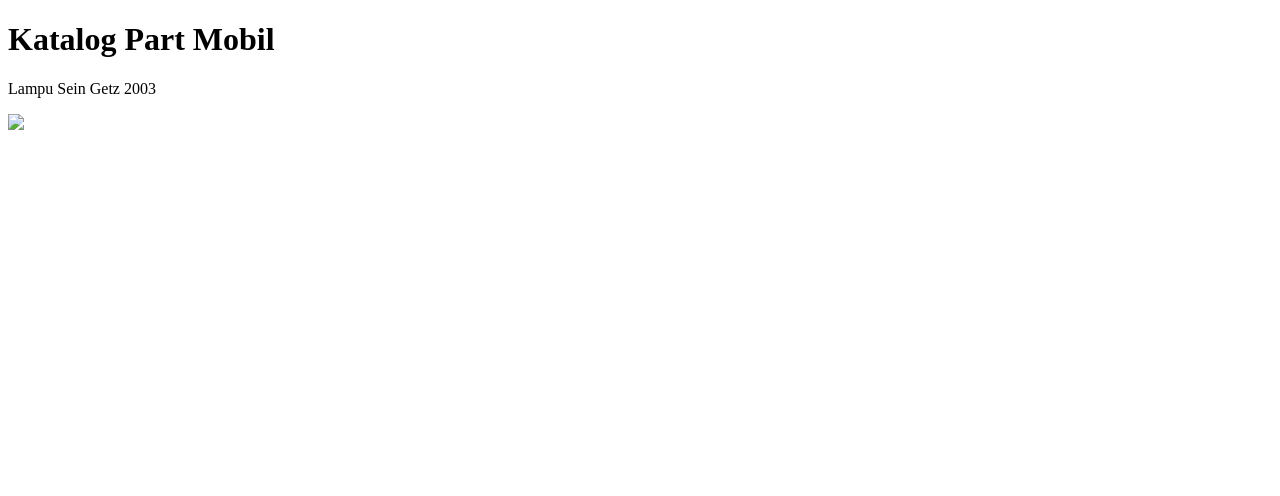
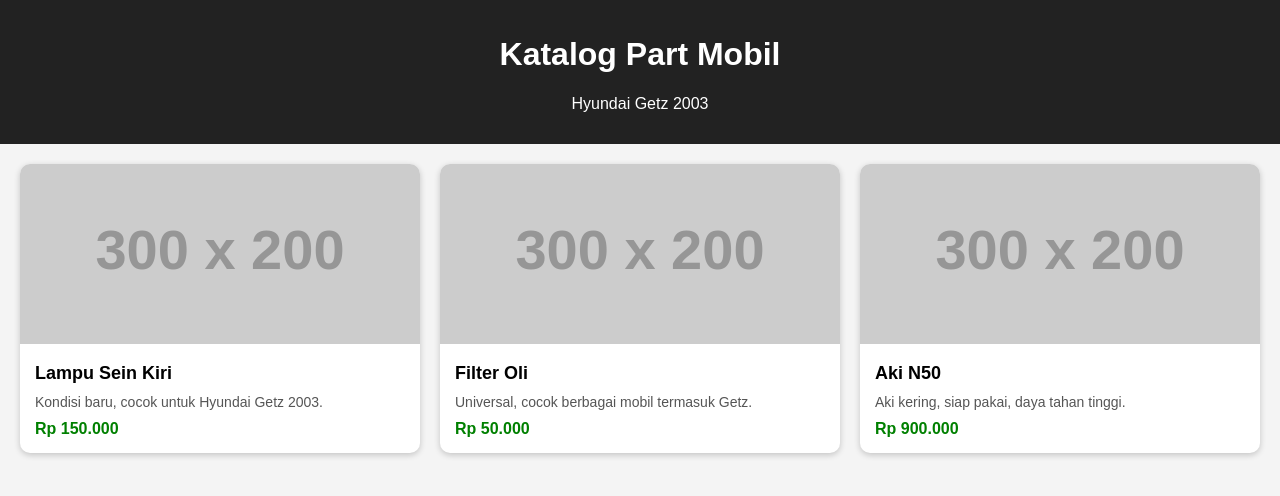
Before and after one commit to firdausz27/getz-part, a plain HTML site: page index.html in a window 1280 px wide. Drawn offline with Linux system fonts and the light colour scheme; placeholder pictures from the web are drawn by us.

Commit message:
Enhance index.html for car parts catalog
Added styling and structured the HTML for a car parts catalog.

```diff
--- a/index.html
+++ b/index.html
@@ -1,11 +1,92 @@
 <!DOCTYPE html>
-<html>
+<html lang="id">
 <head>
-  <title>Katalog Part</title>
+    <meta charset="UTF-8">
+    <title>Katalog Part Mobil</title>
+    <style>
+        body {
+            font-family: Arial, sans-serif;
+            background: #f4f4f4;
+            margin: 0;
+        }
+        header {
+            background: #222;
+            color: #fff;
+            padding: 15px;
+            text-align: center;
+        }
+        .container {
+            padding: 20px;
+            display: grid;
+            grid-template-columns: repeat(auto-fit, minmax(250px, 1fr));
+            gap: 20px;
+        }
+        .card {
+            background: #fff;
+            border-radius: 10px;
+            box-shadow: 0 2px 6px rgba(0,0,0,0.2);
+            overflow: hidden;
+        }
+        .card img {
+            width: 100%;
+            height: 180px;
+            object-fit: cover;
+        }
+        .card-body {
+            padding: 15px;
+        }
+        .card-title {
+            font-size: 18px;
+            font-weight: bold;
+        }
+        .card-desc {
+            font-size: 14px;
+            color: #555;
+            margin: 10px 0;
+        }
+        .price {
+            color: green;
+            font-weight: bold;
+        }
+    </style>
 </head>
 <body>
-  <h1>Katalog Part Mobil</h1>
-  <p>Lampu Sein Getz 2003</p>
-  <img src="link_gambar.jpg" width="200">
+
+<header>
+    <h1>Katalog Part Mobil</h1>
+    <p>Hyundai Getz 2003</p>
+</header>
+
+<div class="container">
+
+    <div class="card">
+        <img src="https://via.placeholder.com/300x200" alt="Lampu Sein">
+        <div class="card-body">
+            <div class="card-title">Lampu Sein Kiri</div>
+            <div class="card-desc">Kondisi baru, cocok untuk Hyundai Getz 2003.</div>
+            <div class="price">Rp 150.000</div>
+        </div>
+    </div>
+
+    <div class="card">
+        <img src="https://via.placeholder.com/300x200" alt="Filter Oli">
+        <div class="card-body">
+            <div class="card-title">Filter Oli</div>
+            <div class="card-desc">Universal, cocok berbagai mobil termasuk Getz.</div>
+            <div class="price">Rp 50.000</div>
+        </div>
+    </div>
+
+    <div class="card">
+        <img src="https://via.placeholder.com/300x200" alt="Aki Mobil">
+        <div class="card-body">
+            <div class="card-title">Aki N50</div>
+            <div class="card-desc">Aki kering, siap pakai, daya tahan tinggi.</div>
+            <div class="price">Rp 900.000</div>
+        </div>
+    </div>
+
+</div>
+
 </body>
 </html>
```
